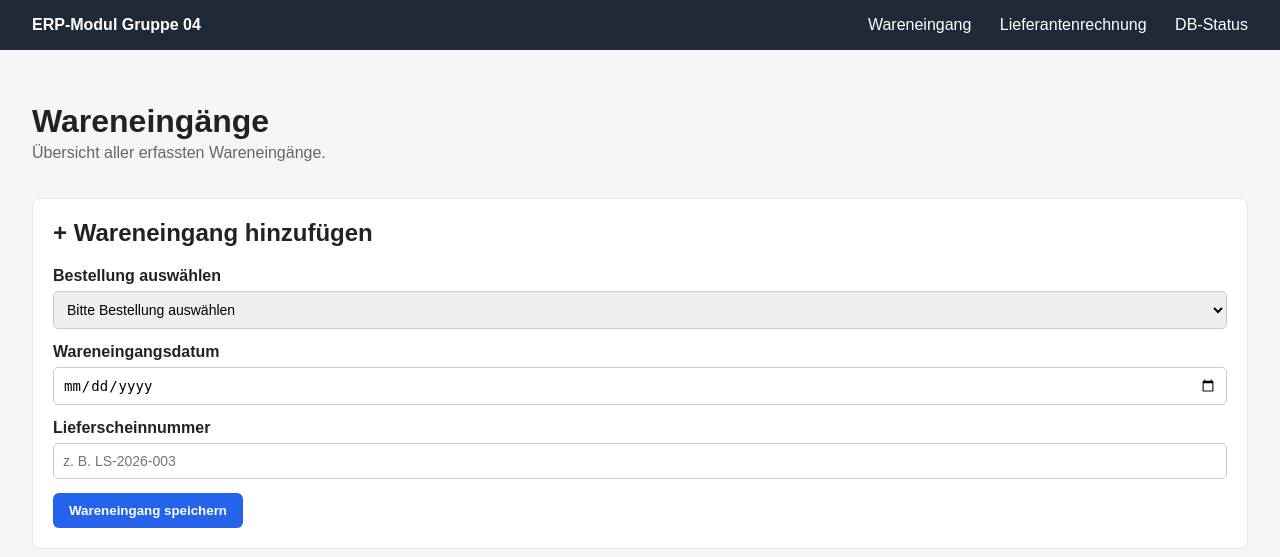
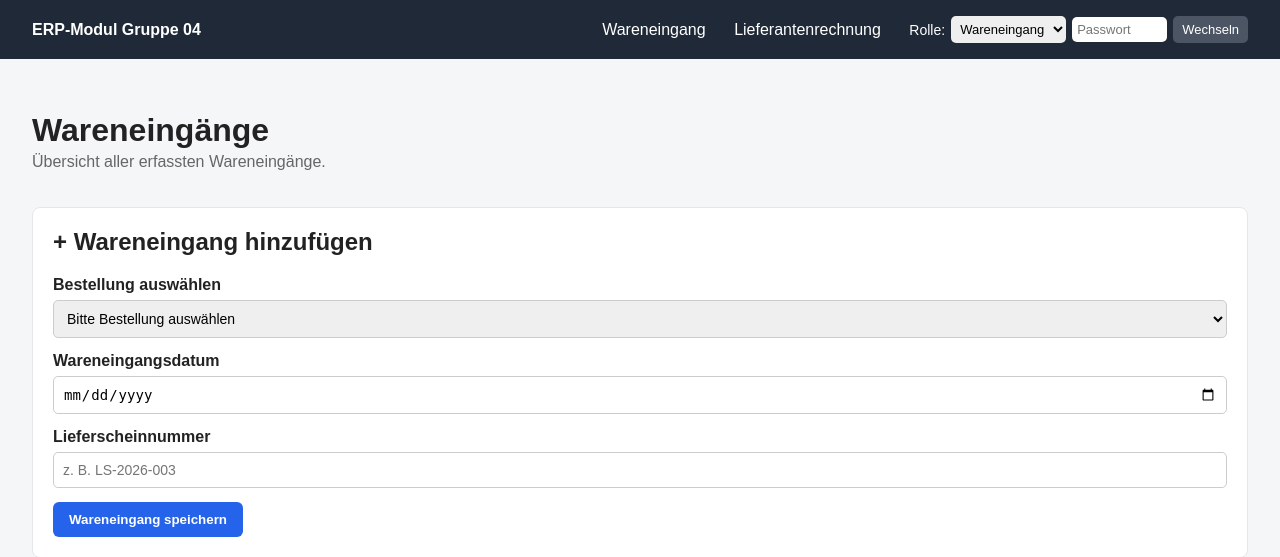
Before and after one commit to denizfrht/Sopra-Wareneingang, a Flask app: page /wareneingang in a window 1280 px wide. Shown: the top 557 px of the page. Run offline with Flask 3, Linux system fonts and the light colour scheme; data that the repository does not hold is empty.

Commit message:
Add password protected role switching

```diff
--- a/app/__init__.py
+++ b/app/__init__.py
@@ -1,4 +1,4 @@
-from flask import Flask
+from flask import Flask, session
 from app.routes.db_status_routes import db_status_bp
 
 def create_app():
@@ -6,6 +6,11 @@ def create_app():
 
     # Wird später z. B. für Flash-Meldungen/Formulare gebraucht
     app.config["SECRET_KEY"] = "dev-secret-key"
+    @app.context_processor
+    def inject_user_role():
+        return {
+            "current_role": session.get("current_role", "WARENEINGANG")
+        }
 
     # Routen importieren
     from app.routes.goods_receipt_routes import goods_receipt_bp
--- a/app/routes/goods_receipt_routes.py
+++ b/app/routes/goods_receipt_routes.py
@@ -1,4 +1,4 @@
-from flask import Blueprint, render_template, request, redirect, url_for, flash
+from flask import Blueprint, render_template, request, redirect, url_for, flash, session
 
 from app.services.goods_receipt_service import (
     get_all_goods_receipts,
@@ -110,3 +110,36 @@ def change_goods_receipt_status(goods_receipt_id):
             goods_receipt_id=goods_receipt_id
         )
     )
+
+@goods_receipt_bp.route("/rolle-wechseln", methods=["POST"])
+def change_role():
+    """
+    Einfacher Rollenwechsel für den Prototyp.
+
+    Für jede Rolle gibt es ein eigenes Passwort.
+    Nur wenn Rolle und Passwort zusammenpassen, wird die Rolle in der Session gespeichert.
+
+    Später könnte das durch ein echtes Login-/Rechtesystem ersetzt werden.
+    """
+
+    role = request.form.get("role")
+    password = request.form.get("password")
+
+    role_passwords = {
+        "WARENEINGANG": "we123",
+        "BUCHHALTUNG": "buch123",
+        "ADMIN": "admin123",
+    }
+
+    if role not in role_passwords:
+        flash("Ungültige Rolle.", "error")
+        return redirect(request.referrer or url_for("goods_receipt.goods_receipts"))
+
+    if password != role_passwords[role]:
+        flash("Falsches Passwort für diese Rolle.", "error")
+        return redirect(request.referrer or url_for("goods_receipt.goods_receipts"))
+
+    session["current_role"] = role
+    flash(f"Rolle wurde auf {role} gesetzt.", "success")
+
+    return redirect(request.referrer or url_for("goods_receipt.goods_receipts"))
--- a/app/static/style.css
+++ b/app/static/style.css
@@ -263,3 +263,41 @@ hr {
     border-radius: 5px;
     font-weight: bold;
 }
+
+.role-form {
+    display: inline-flex;
+    align-items: center;
+    gap: 6px;
+    margin-left: 24px;
+    color: white;
+}
+
+.role-form label {
+    font-size: 14px;
+}
+
+.role-form select,
+.role-password {
+    padding: 5px;
+    border-radius: 5px;
+    border: none;
+    font-size: 13px;
+}
+
+.role-password {
+    width: 95px;
+}
+
+.role-button {
+    background-color: #4b5563;
+    color: white;
+    border: none;
+    padding: 6px 9px;
+    border-radius: 5px;
+    cursor: pointer;
+    font-size: 13px;
+}
+
+.role-button:hover {
+    background-color: #374151;
+}
--- a/app/templates/base.html
+++ b/app/templates/base.html
@@ -14,7 +14,34 @@
     <nav>
     <a href="{{ url_for('goods_receipt.goods_receipts') }}">Wareneingang</a>
     <a href="{{ url_for('supplier_invoice.supplier_invoices') }}">Lieferantenrechnung</a>
-    <a href="{{ url_for('db_status.db_status') }}">DB-Status</a>
+
+    <form method="POST" action="{{ url_for('goods_receipt.change_role') }}" class="role-form">
+        <label for="role">Rolle:</label>
+
+        <select name="role" id="role">
+            <option value="WARENEINGANG" {% if current_role == "WARENEINGANG" %}selected{% endif %}>
+                Wareneingang
+            </option>
+            <option value="BUCHHALTUNG" {% if current_role == "BUCHHALTUNG" %}selected{% endif %}>
+                Buchhaltung
+            </option>
+            <option value="ADMIN" {% if current_role == "ADMIN" %}selected{% endif %}>
+                Admin
+            </option>
+        </select>
+
+        <input
+            type="password"
+            name="password"
+            class="role-password"
+            placeholder="Passwort"
+            required
+        >
+
+        <button type="submit" class="role-button">
+            Wechseln
+        </button>
+    </form>
     </nav>
 </header>
 
--- a/app/templates/goods_receipts.html
+++ b/app/templates/goods_receipts.html
@@ -94,7 +94,7 @@
         <div><strong>Lieferdatum:</strong> {{ selected_goods_receipt.RECEIPT_DATE }}</div>
         <div><strong>Lieferschein:</strong> {{ selected_goods_receipt.DELIVERY_NOTE_NO }}</div>
     </div>
-
+    {% if current_role == "WARENEINGANG" or current_role == "ADMIN" %}
     <div class="status-actions">
 
     {% if selected_goods_receipt.STATUS == 200 %}
@@ -145,6 +145,12 @@
 
     </div>
 
+    {% else %}
+    <p class="hint">
+        Für Statusänderungen im Wareneingang wird die Rolle Wareneingang oder Admin benötigt.
+    </p>
+
+    {% endif %}
 
     <hr>
 
--- a/app/templates/supplier_invoices.html
+++ b/app/templates/supplier_invoices.html
@@ -102,7 +102,7 @@
             <td>{{ invoice.INVOICE_STATUS }}</td>
             <td>{{ invoice.INVOICE_STATUS_NAME }}</td>
             <td>
-                {% if invoice.INVOICE_STATUS == 300 %}
+                {% if invoice.INVOICE_STATUS == 300 and (current_role == "BUCHHALTUNG" or current_role == "ADMIN") %}
                     <form method="POST" action="{{ url_for('supplier_invoice.transmit_invoice', invoice_id=invoice.INVOICE_ID) }}">
                         <button class="small-button" type="submit">
                             An Buchhaltung übermitteln
--- a/db_todo_views.sql
+++ b/db_todo_views.sql
@@ -0,0 +1,166 @@
+/*
+Benötigte Datenbankobjekte für Modul Gruppe 04:
+Wareneingänge aus Lieferungen erstellen und Lieferantenrechnungen erfassen
+
+Stand:
+Die Flask-App ist verbunden.
+Die folgenden Views/Funktionen müssen noch mit dem Prof geprüft bzw. angelegt werden.
+*/
+
+
+/* ============================================================
+   LIST-VIEWS
+   ============================================================ */
+
+-- 1. Übersicht Wareneingänge
+-- Erwartete Spalten:
+-- GOODS_RECEIPT_ID
+-- PO_ID
+-- SUPPLIER_ID
+-- RECEIPT_DATE
+-- DELIVERY_NOTE_NO
+-- STATUS
+-- STATUS_NAME
+-- INS_USER
+-- INS_DATE
+-- UPD_USER
+-- UPD_DATE
+-- FROM list_views.V_LIST_GOODS_RECEIPT
+
+
+-- 2. Wareneingangspositionen
+-- Erwartete Spalten:
+-- GOODS_RECEIPT_ITEM_ID
+-- GOODS_RECEIPT_ID
+-- PO_ID
+-- PO_ITEM_ID
+-- ARTICLE / COMPONENT_NAME
+-- ORDERED_QTY
+-- RECEIVED_QTY
+-- CONDITION_ID
+-- CONDITION_NAME
+-- INS_USER
+-- INS_DATE
+-- UPD_USER
+-- UPD_DATE
+-- FROM list_views.V_LIST_GOODS_RECEIPT_ITEM
+
+
+-- 3. Lieferantenrechnungen
+-- Erwartete Spalten:
+-- INVOICE_ID
+-- GOODS_RECEIPT_ID
+-- PO_ID
+-- SUPPLIER_ID
+-- INVOICE_DATE
+-- DUE_DATE
+-- TOTAL_NET_AMOUNT
+-- TOTAL_VAT_AMOUNT
+-- TOTAL_GROSS_AMOUNT
+-- INVOICE_STATUS
+-- INVOICE_STATUS_NAME
+-- INS_USER
+-- INS_DATE
+-- UPD_USER
+-- UPD_DATE
+-- FROM list_views.V_LIST_SUPPLIER_INVOICE
+
+
+-- 4. Lieferantenrechnungspositionen
+-- Erwartete Spalten:
+-- INVOICE_ITEM_ID
+-- INVOICE_ID
+-- GOODS_RECEIPT_ITEM_ID
+-- NET_AMOUNT
+-- VAT_AMOUNT
+-- GROSS_AMOUNT
+-- FROM list_views.V_LIST_SUPPLIER_INVOICE_ITEM
+
+
+/* ============================================================
+   INSERT-VIEWS
+   ============================================================ */
+
+-- ins_views.V_INS_GOODS_RECEIPT
+-- Benötigt für: neuen Wareneingang anlegen
+-- Eingabefelder:
+-- PO_ID
+-- RECEIPT_DATE
+-- DELIVERY_NOTE_NO
+-- STATUS = 200
+
+
+-- ins_views.V_INS_GOODS_RECEIPT_ITEM
+-- Benötigt für: neue Wareneingangsposition anlegen
+-- Eingabefelder:
+-- GOODS_RECEIPT_ID
+-- PO_ITEM_ID
+-- ORDERED_QTY
+-- RECEIVED_QTY
+-- CONDITION_ID
+
+
+-- ins_views.V_INS_SUPPLIER_INVOICE
+-- Benötigt für: neue Lieferantenrechnung anlegen
+-- Eingabefelder:
+-- GOODS_RECEIPT_ID
+-- PO_ID
+-- SUPPLIER_ID
+-- INVOICE_DATE
+-- DUE_DATE
+-- TOTAL_NET_AMOUNT
+-- TOTAL_VAT_AMOUNT
+-- TOTAL_GROSS_AMOUNT
+-- INVOICE_STATUS = 300
+
+
+/* ============================================================
+   UPDATE-VIEWS
+   ============================================================ */
+
+-- upd_views.V_UPD_GOODS_RECEIPT
+-- Benötigt für: Statuswechsel Wareneingang
+-- Felder:
+-- GOODS_RECEIPT_ID
+-- STATUS
+
+
+-- upd_views.V_UPD_GOODS_RECEIPT_ITEM
+-- Benötigt für: Wareneingangsposition bearbeiten
+-- Felder:
+-- GOODS_RECEIPT_ITEM_ID
+-- RECEIVED_QTY
+-- CONDITION_ID
+
+
+-- upd_views.V_UPD_SUPPLIER_INVOICE
+-- Benötigt für: Rechnung an Buchhaltung übermitteln
+-- Felder:
+-- INVOICE_ID
+-- INVOICE_STATUS
+
+
+/* ============================================================
+   LOV-VIEWS
+   ============================================================ */
+
+-- lov_views.LOV_STATUS_GOODS_RECEIPT
+-- 200 ERFASST
+-- 201 IN PRUEFUNG
+-- 202 WARENEINGANG GEBUCHT
+-- 203 MIT ABWEICHUNG
+-- 204 IN KLAERUNG
+-- 205 RETOURE VERANLASST
+
+-- lov_views.LOV_GOODS_CONDITION
+-- 401 BESCHAEDIGT
+-- 402 FALSCHLIEFERUNG
+-- 404 UNVOLLSTAENDIG
+-- 405 UEBERLIEFERUNG
+-- 406 KOMBINIERTE ABWEICHUNG
+-- 407 WARE OK
+-- 408 PRUEFUNG AUSSTEHEND
+
+-- lov_views.LOV_STATUS_SUPPLIER_INVOICE
+-- 300 ERFASST
+-- 301 AN BUCHHALTUNG UEBERMITTELT
```
